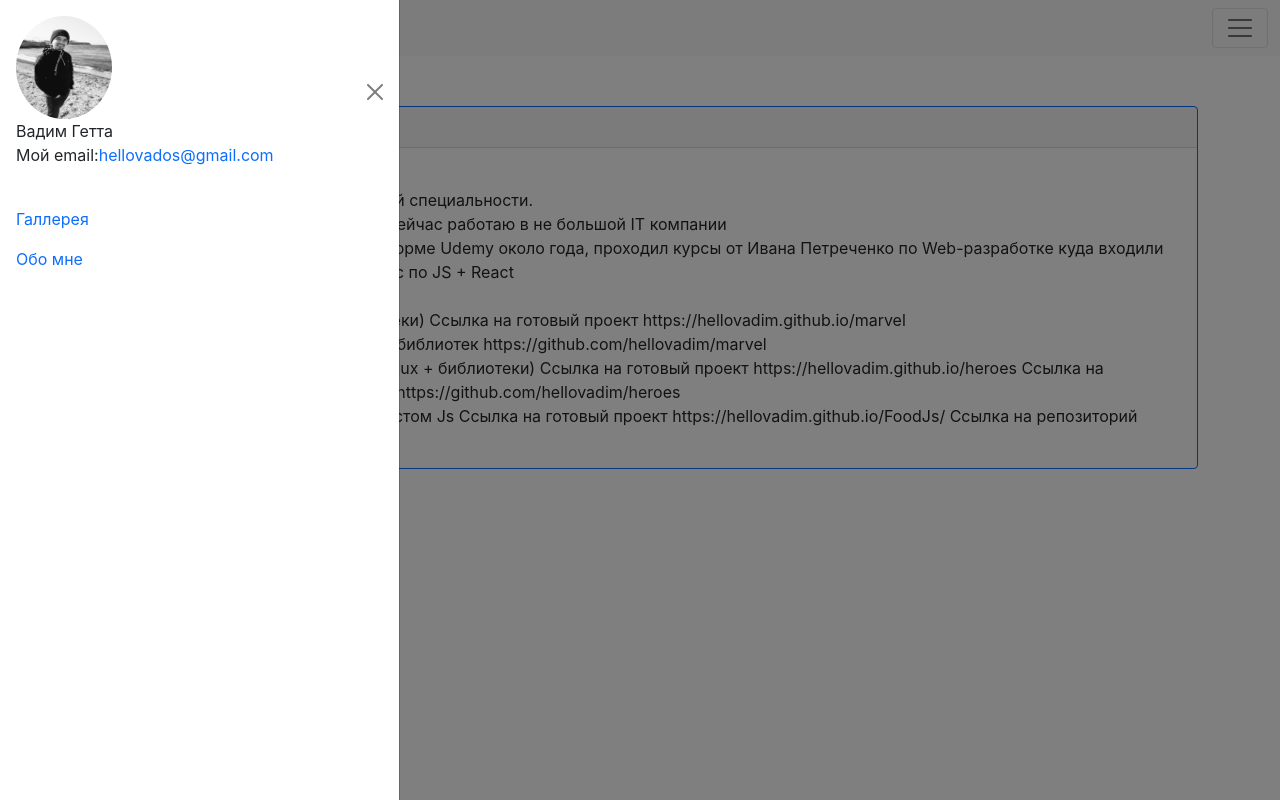
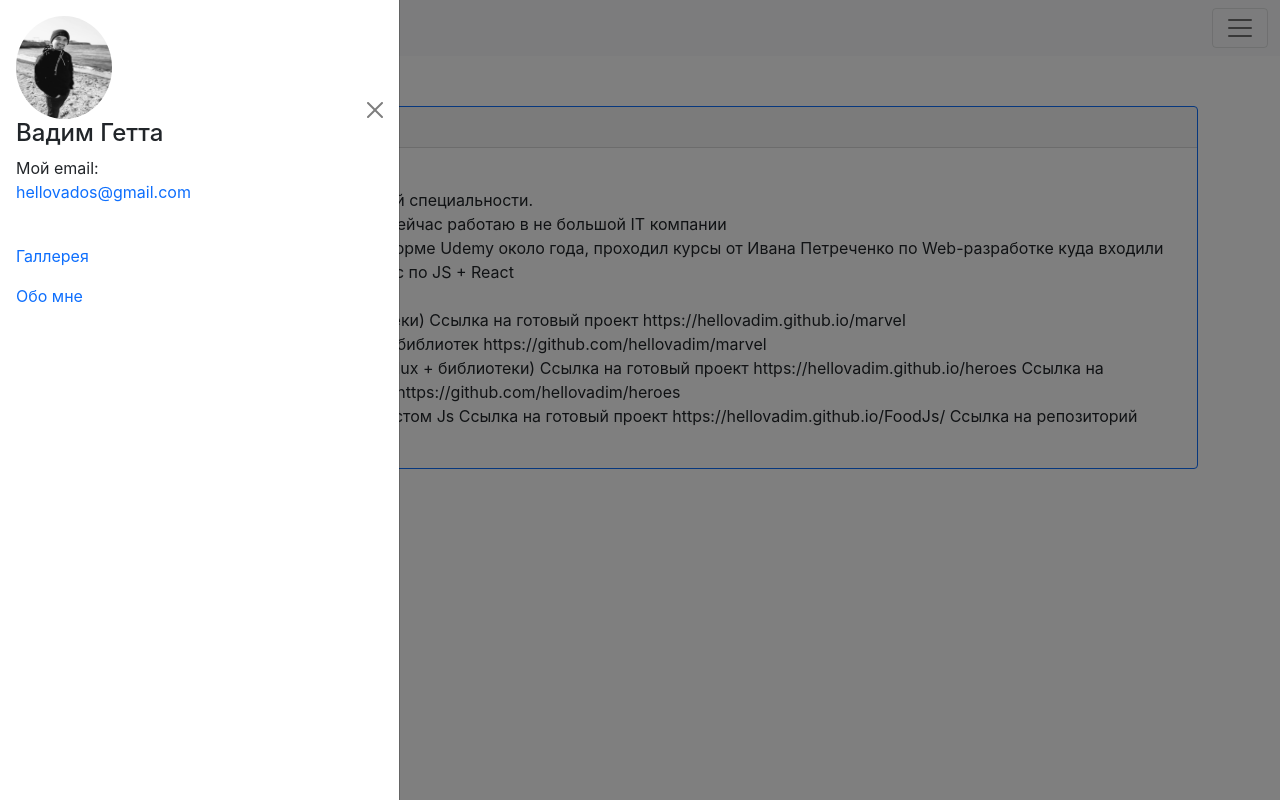
Before and after one commit to hellovadim/my-app, a React (Create React App) app: page /about in a window 1280 px wide. Both pictures are taken after a click on the button 1240 px from the left and 28 px from the top of the page. Built offline with nearby package versions, Linux system fonts and the light colour scheme.

Commit message:
Вроде все закончил

```diff
--- a/package.json
+++ b/package.json
@@ -1,5 +1,6 @@
 {
   "name": "my-app",
+  "homepage": "https://hellovadim.github.io/my-app",
   "version": "0.1.0",
   "private": true,
   "dependencies": {
@@ -8,6 +9,7 @@
     "@testing-library/user-event": "^13.2.1",
     "axios": "^0.26.1",
     "bootstrap": "^5.1.3",
+    "gh-pages": "^3.2.3",
     "react": "^18.0.0",
     "react-bootstrap": "^2.2.3",
     "react-dom": "^18.0.0",
@@ -20,6 +22,8 @@
     "web-vitals": "^2.1.0"
   },
   "scripts": {
+    "predeploy": "npm run build",
+     "deploy": "gh-pages -d build",
     "start": "react-scripts start",
     "build": "react-scripts build",
     "test": "react-scripts test",
--- a/src/components/App/App.scss
+++ b/src/components/App/App.scss
@@ -0,0 +1,3 @@
+.app{
+  height: 100vh;
+}
--- a/src/components/Loader/Loader.jsx
+++ b/src/components/Loader/Loader.jsx
@@ -1,12 +1,7 @@
-import { Spinner, Col, Row } from "react-bootstrap";
+import { Spinner } from "react-bootstrap";
+import "./Loader.scss";
 
 export const Loader = () => {
-  return (
-    <Row>
-      <Col xs={6} md={4}>
-        <Spinner animation="grow" variant="primary" />
-      </Col>
-    </Row>
-  );
+  return <Spinner animation="grow" variant="primary" className="loader" />;
 };
 export default Loader;
--- /dev/null
+++ b/src/components/Loader/Loader.scss
@@ -0,0 +1,6 @@
+.loader{
+  display: block;
+  width: 100px;
+  height: 100px;
+  margin: 100px auto;
+}
--- a/src/components/MyAvatar/MyAvatar.jsx
+++ b/src/components/MyAvatar/MyAvatar.jsx
@@ -11,10 +11,10 @@ const MyAvatar = () => {
         style={{ width: "96px", height: "103px" }}
         alt="ava"
       />
-      <adress>
-        Вадим Гетта <br /> Мой email:
-        <a href="mailto:hellovados@gmail.com">hellovados@gmail.com</a>
-      </adress>
+
+      <h4>Вадим Гетта</h4>
+      <span>Мой email:</span>
+      <a href="mailto:hellovados@gmail.com">hellovados@gmail.com</a>
     </div>
   );
 };
--- a/src/redux/sagas/sagas.js
+++ b/src/redux/sagas/sagas.js
@@ -29,7 +29,6 @@ function* fetchSinglePhotoWorker({ id }) {
   yield delay(500);
   yield call(fetchSinglePhoto);
   const res = yield call(getSinglePhoto, id);
-  console.log(res);
   yield put(fetchSinglePhotoLoaded(res));
 }
 
```
Also changed, not shown: 1 other file (tests, documents, lock files or other folders).
